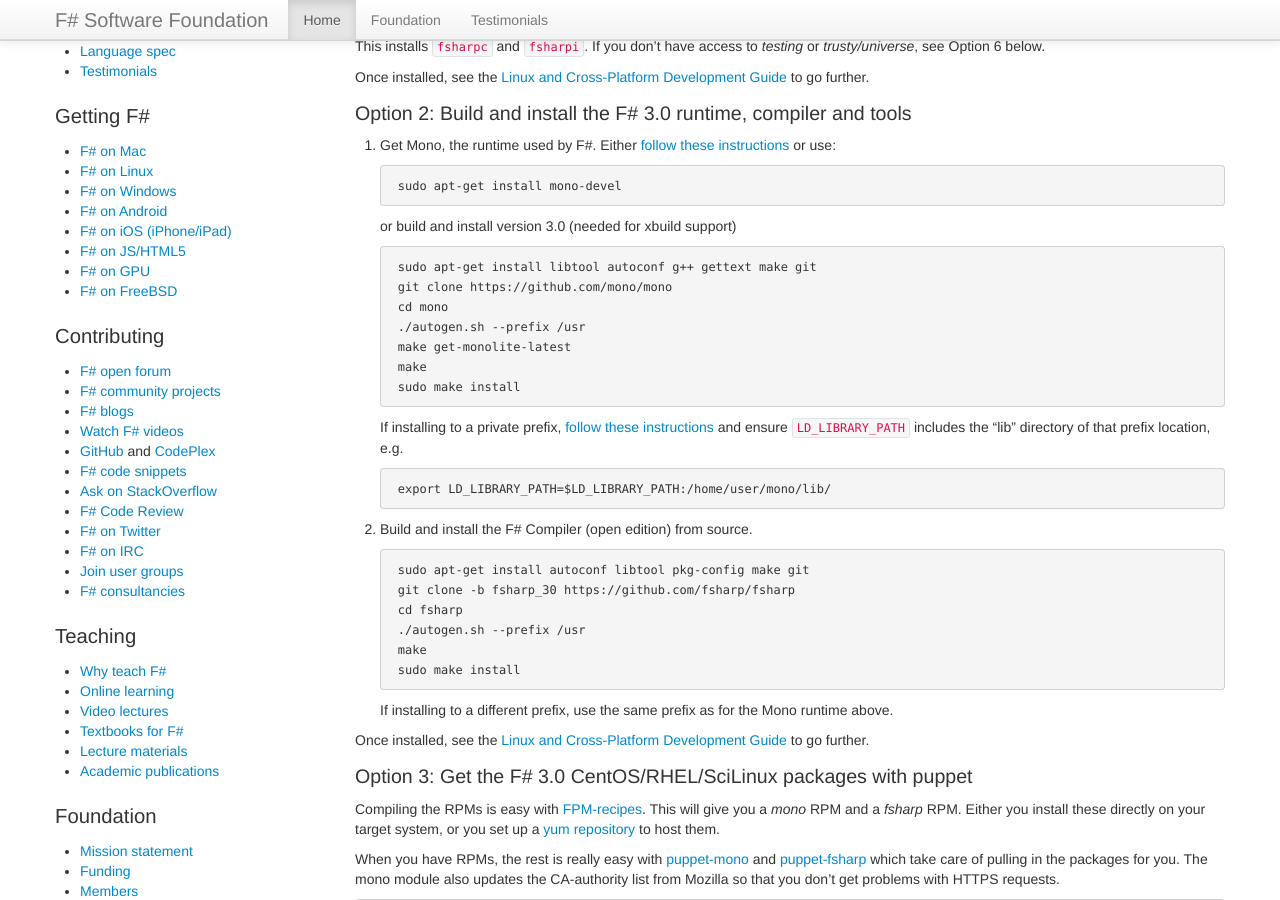
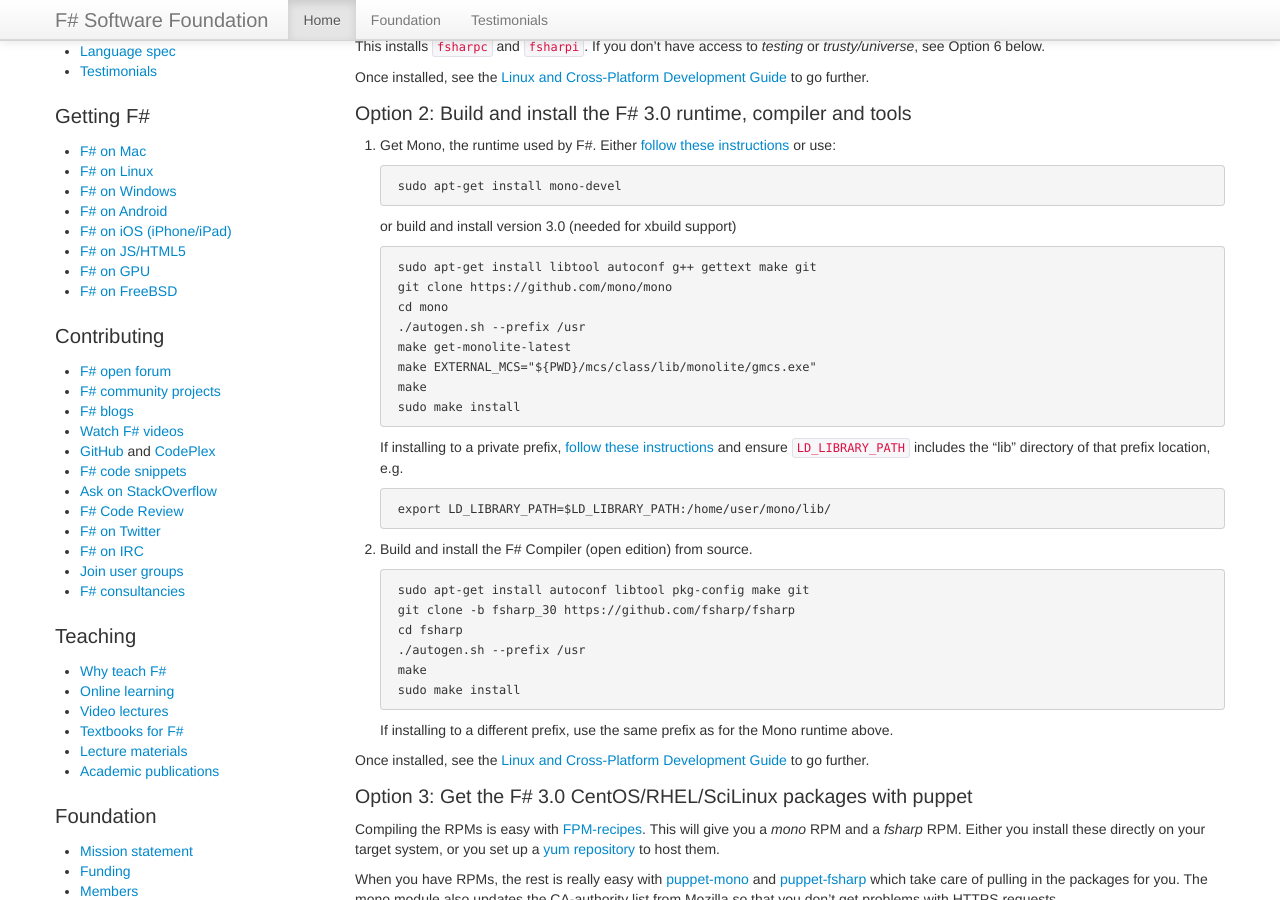
Before and after one commit to fsharp/fsharp.org, a Jekyll site: the page built from use/linux/index.md, in a window 1280 px wide and 900 px high, scrolled down 314 px. Built offline with Jekyll 4.4.1, drawn with Linux system fonts in a browser that asks for light colours; nearby versions of some CDN libraries; some web fonts are replaced; comment, search, counter and statistics services are not loaded.

Commit message:
Added EXTERNAL_MCS variable set after make get-monolite-latest in option 2.

```diff
--- a/use/linux/index.md
+++ b/use/linux/index.md
@@ -36,6 +36,7 @@
         cd mono
         ./autogen.sh --prefix /usr
         make get-monolite-latest
+        make EXTERNAL_MCS="${PWD}/mcs/class/lib/monolite/gmcs.exe"
         make
         sudo make install
 
```
